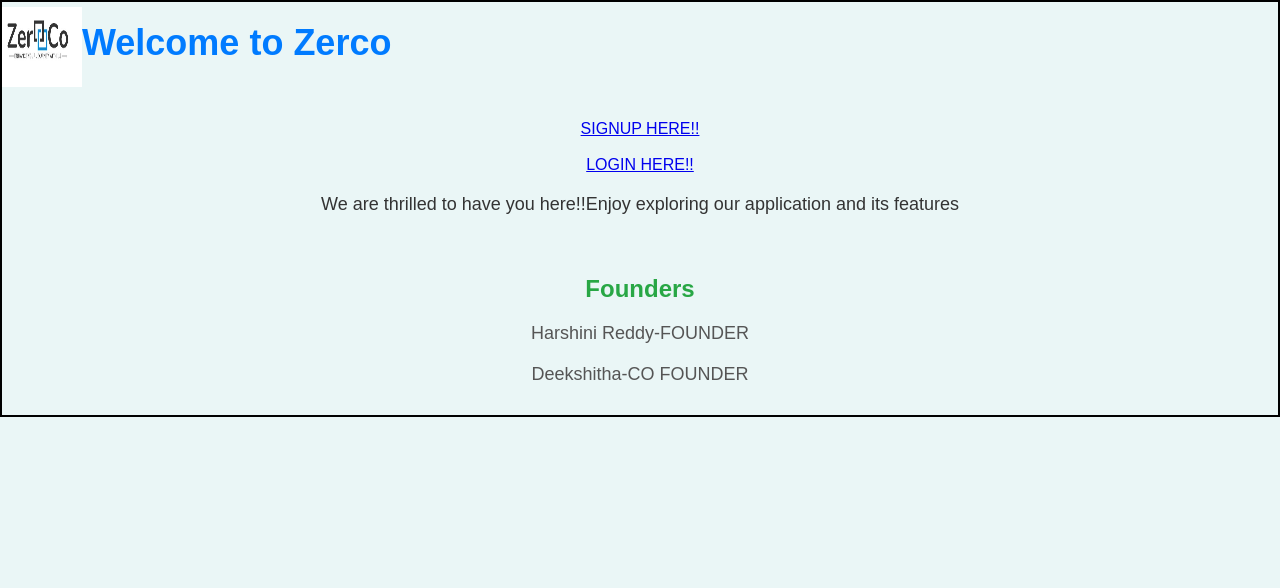
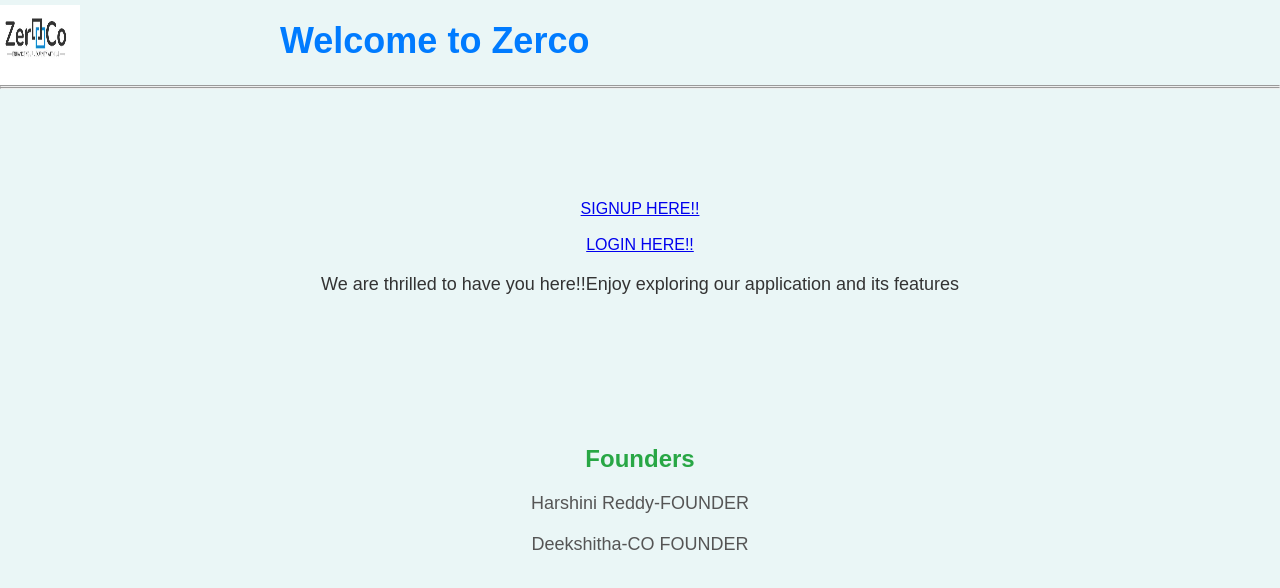
Before and after one commit to harshini21-source/ZerCo, a plain HTML site: page index.html in a window 1280 px wide. Drawn offline with Linux system fonts and the light colour scheme.

Commit message:
Update index.html

```diff
--- a/index.html
+++ b/index.html
@@ -14,14 +14,13 @@
             background-color:#EAF6F6;
             text-align: center;
             color: #333;
-            border:2px solid black;
         }
 
         h1 {
             color: #007bff;
             font-size: 36px;
             margin-bottom: 20px;
-            margin-right:200px;
+            margin-left:200px;
             padding-top:20px;
         }
         p {
@@ -52,15 +51,18 @@
         <img  style="padding-top:5px;" src="zerco.jpg" height="80px" width="80px">
              <h1>Welcome to Zerco </h1>
         </div>
+        <hr><hr>
     </nav>
-        <br>
+        <div style="padding-top:100px;">
         <a href="signup.html">SIGNUP HERE!!</a><br><br>
         <a href="login.html">LOGIN HERE!!</a>
-        <p>We are thrilled to have you here!!Enjoy exploring our application and its features</p>
-        <div class="founders">
+        <p>We are thrilled to have you here!!Enjoy exploring our application and its features</p> </div>
+        <div class="founders"style="padding-top:100px;">
             <h2>Founders</h2>
             <p>Harshini Reddy-FOUNDER</p>
             <p>Deekshitha-CO FOUNDER</p>
         </div>
+
+
 </body>
 </html>
```
